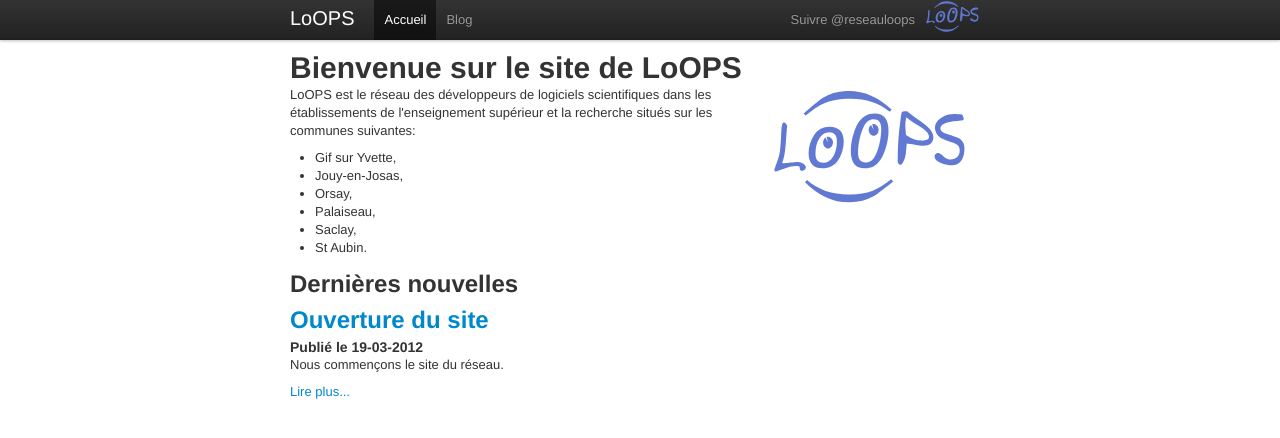
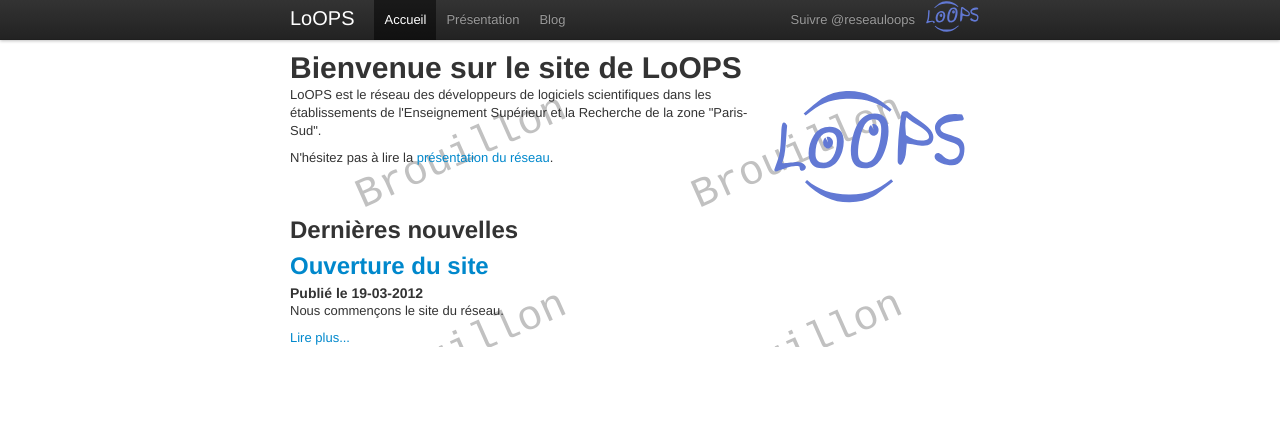
Before and after one commit to reseau-loops/reseau-loops.github.com, a Jekyll site: the page built from index.html, in a window 1280 px wide. Shown: the top 438 px of the page. Built offline with Jekyll 4.4.1, drawn with Linux system fonts in a browser that asks for light colours; Markdown is read by kramdown in place of the engine named in the settings; the list of posts is cut into pages by our own code; comment, search, counter and statistics services are not loaded.

Commit message:
ajout d'un peu de texte: debut de presentation

```diff
--- a/_includes/menubar.html
+++ b/_includes/menubar.html
@@ -4,7 +4,8 @@
   <a class="brand" href="{{site.url}}/index.html">{{ site.title }}</a>
   <div class="nav-collapse">
   <ul class="nav">
-    <li class="{{ page.navbar-home}}"><a href="{{ site.url }}/index.html">Accueil</a></li>
+   <li class="{{ page.navbar-home}}"><a href="{{ site.url }}/index.html">Accueil</a></li>
+   <li class="{{ page.navbar-about}}"><a href="{{ site.url }}/about.html">Présentation</a></li>
    <li class="{{ page.navbar-blog}}"><a href="{{ site.url }}/blog.html">Blog</a></li>
   </ul>
   </div>
--- a/_layouts/default.html
+++ b/_layouts/default.html
@@ -17,7 +17,10 @@
 {% include menubar.html %}
 <div class="container">
 <div id="page">
-      {{content}}
+  {% if page.title %}
+    <h1>{{ page.title }}</h1>
+  {% endif %}
+    {{content}}
 </div>
 </div>
 </body>
--- a/blog.html
+++ b/blog.html
@@ -4,6 +4,5 @@
 title: Nouvelles du réseau
 navbar-blog: active
 ---
-<h1>{{ page.title }}</h1>
 {% assign posts = site.posts %}
 {% include post-listing.html %}
--- a/index.html
+++ b/index.html
@@ -8,23 +8,19 @@
 <div class="span8">
 <p>
 LoOPS est le réseau des développeurs de logiciels scientifiques
-dans les établissements de l'enseignement supérieur et la recherche
-situés sur les communes suivantes:
+dans les établissements de l'Enseignement Supérieur et la Recherche
+de la zone "Paris-Sud".
 </p>
-<ul>
-<li>Gif sur Yvette,</li>
-<li>Jouy-en-Josas,</li>
-<li>Orsay,</li>
-<li>Palaiseau,</li>
-<li>Saclay,</li>
-<li>St Aubin.</li>
-</ul>
+<p>
+N'hésitez pas à lire la <a href="about.html">présentation du réseau</a>.
+</p>
 </div>
 <div class="span4">
 <img src="logo.svg" width="200"/>
 </div>
 </div>
 
+
 <h2>Dernières nouvelles</h2>
 
 {% assign posts = site.posts %}
--- a/style.css
+++ b/style.css
@@ -3372,3 +3372,8 @@
 .twitter-follow-button {
   padding-top: 5px;
 }
+div#page {
+  background-image: url('draft.svg');
+  background-repeat: repeat-xy;
+  background-position: top left ;
+}
```
Also changed, not shown: about.html (added, +39 -0 lines), less/mystyle.less (+7 -0 lines), draft.svg (added).
